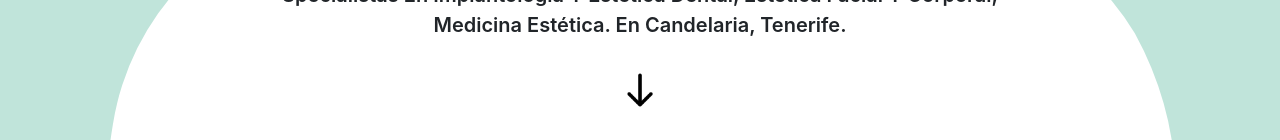
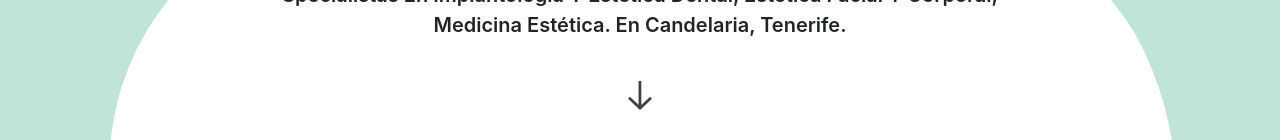
Before and after one commit to xinhonglee/mde-frontend, a Nuxt app: page / in a window 1280 px wide. Shown: the part 660-800 px from the top of the page. Built offline with nearby package versions, Linux system fonts and the light colour scheme.

Commit message:
update downarrow

```diff
--- a/assets/scss/pages/_home.scss
+++ b/assets/scss/pages/_home.scss
@@ -40,7 +40,7 @@
       z-index: 1;
 
       img.header-arrow {
-        width: 40px;
+        width: 24px;
         animation: bounce 2s infinite;
         cursor: pointer;
       }
--- a/components/Pages/Home/SectionHeader.vue
+++ b/components/Pages/Home/SectionHeader.vue
@@ -13,7 +13,7 @@
             Estética. En Candelaria, Tenerife.</p>
         </div>
         <div class="header-arrow_wrap">
-          <img class="header-arrow" src="~/assets/images/icons/down-arrow.png"/>
+          <img class="header-arrow" src="~/assets/images/icons/down-arrow.svg"/>
         </div>
         <div class="header-bottom_back"></div>
       </div>
```
Also changed, not shown: assets/images/icons/down-arrow.png (deleted), assets/images/icons/down-arrow.svg (added).
